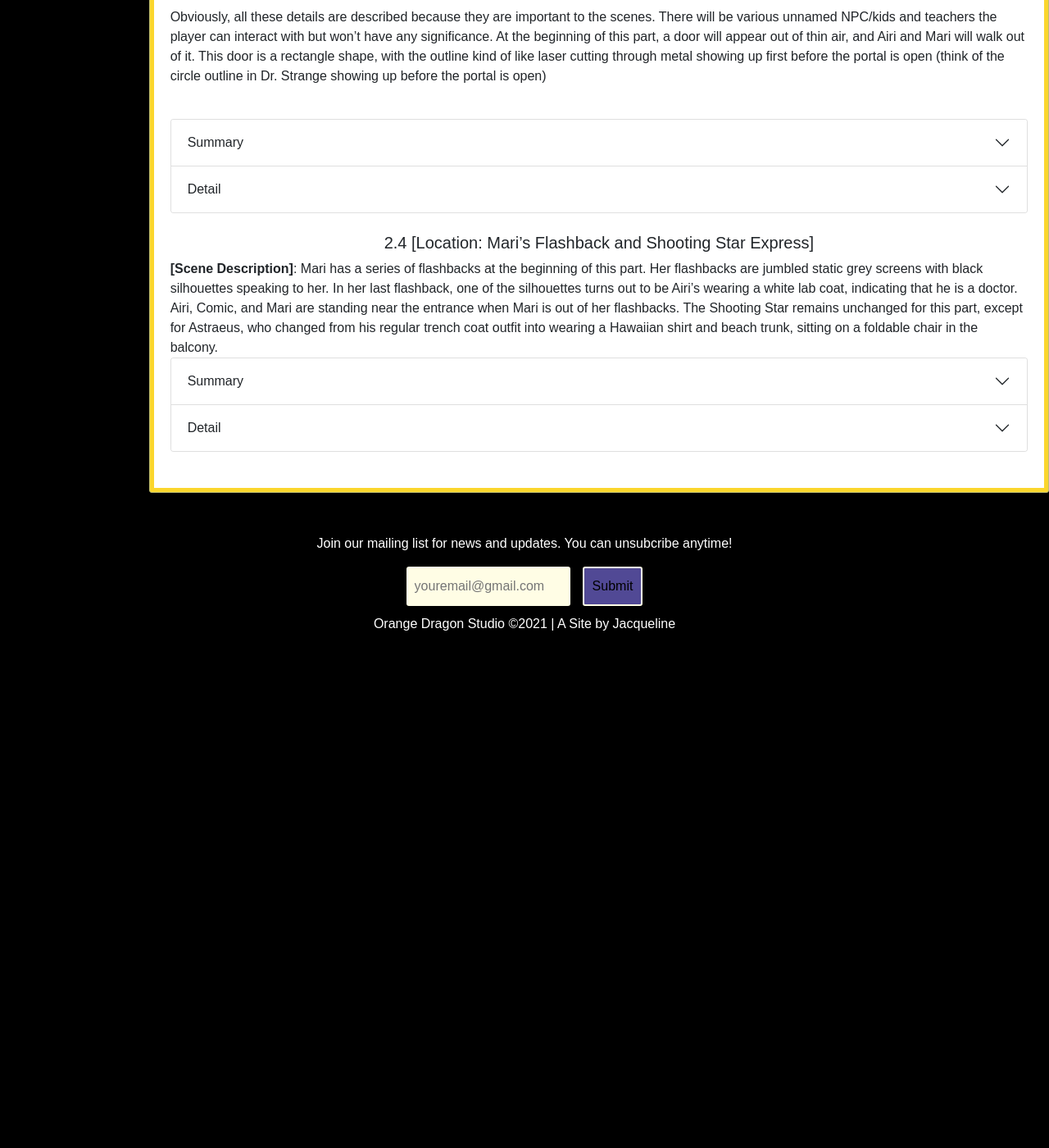
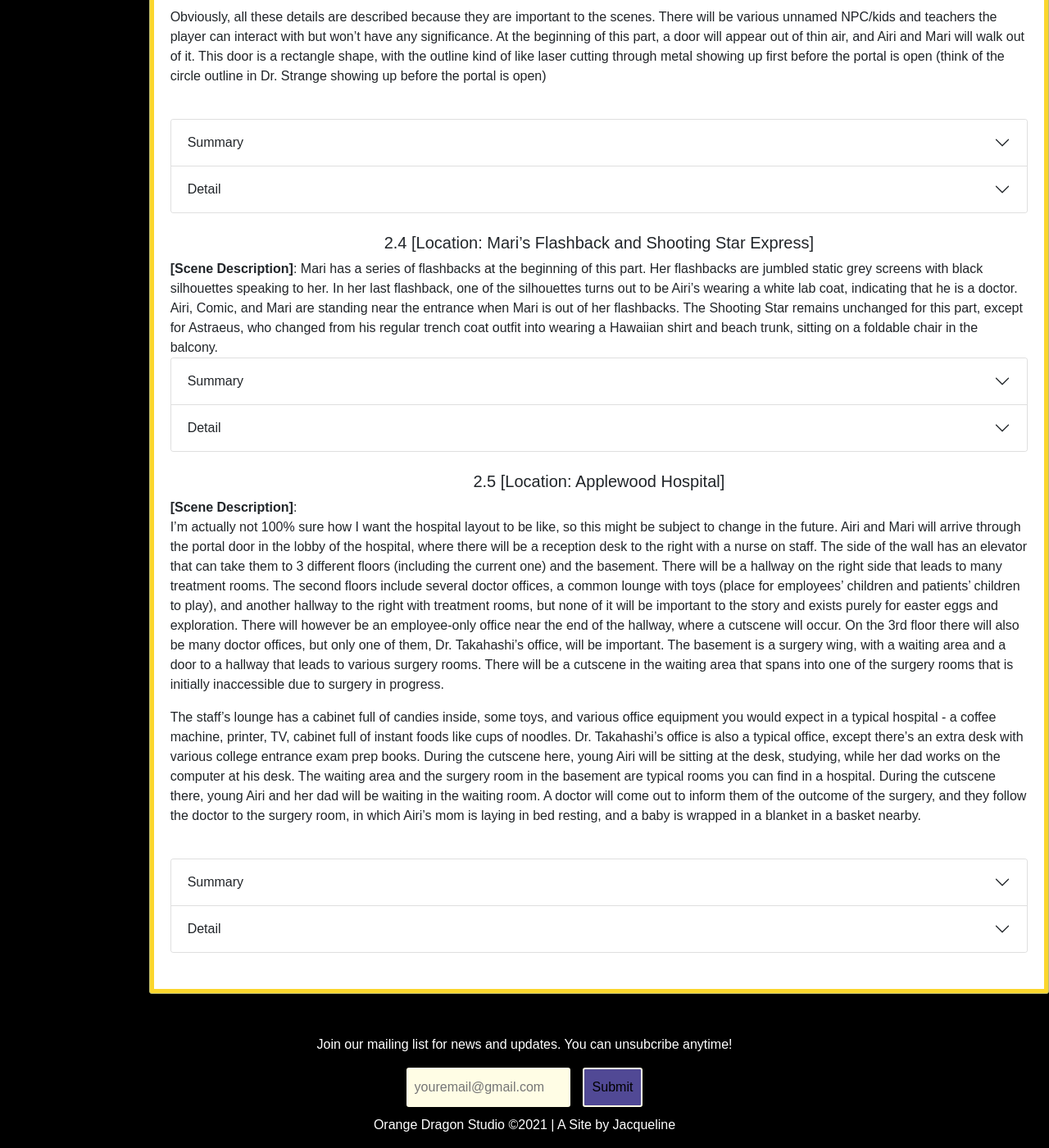
Before and after one commit to Jacquelinett/mwuaps, a Jekyll site: the page built from wiki/story/chapter2/index.html, in a window 1280 px wide and 1400 px high, scrolled down 1237 px. Shown: the whole window at 82% size. Built offline with Jekyll 4.4.1, drawn with Linux system fonts in a browser that asks for light colours; before the commit the page ends 2026 px from its top, so only the background shows below that.

Commit message:
part 5 chapter 2

```diff
--- /dev/null
+++ b/wiki/story/chapter2/chapter2-5.html
@@ -0,0 +1,167 @@
+<h5>2.5 [Location: Applewood Hospital]</h5>
+
+<b>[Scene Description]</b>: <p>I’m actually not 100% sure how I want the hospital layout to be like, so this might be
+subject to change in the future. Airi and Mari will arrive through the portal door in the lobby of the hospital, where
+there will be a reception desk to the right with a nurse on staff. The side of the wall has an elevator that can take
+them to 3 different floors (including the current one) and the basement. There will be a hallway on the right side that
+leads to many treatment rooms. The second floors include several doctor offices, a common lounge with toys (place for
+employees’ children and patients’ children to play), and another hallway to the right with treatment rooms, but none of
+it will be important to the story and exists purely for easter eggs and exploration. There will however be an
+employee-only office near the end of the hallway, where a cutscene will occur. On the 3rd floor there will also be many
+doctor offices, but only one of them, Dr. Takahashi’s office, will be important. The basement is a surgery wing, with a
+waiting area and a door to a hallway that leads to various surgery rooms. There will be a cutscene in the waiting area
+that spans into one of the surgery rooms that is initially inaccessible due to surgery in progress.</p>
+
+<p>The staff’s lounge has a cabinet full of candies inside, some toys, and various office equipment you would expect in
+    a typical hospital - a coffee machine, printer, TV, cabinet full of instant foods like cups of noodles. Dr.
+    Takahashi’s office is also a typical office, except there’s an extra desk with various college entrance exam prep
+    books. During the cutscene here, young Airi will be sitting at the desk, studying, while her dad works on the
+    computer at his desk. The waiting area and the surgery room in the basement are typical rooms you can find in a
+    hospital. During the cutscene there, young Airi and her dad will be waiting in the waiting room. A doctor will come
+    out to inform them of the outcome of the surgery, and they follow the doctor to the surgery room, in which Airi’s
+    mom is laying in bed resting, and a baby is wrapped in a blanket in a basket nearby.</p>
+
+<br>
+<div class="accordion" id="chapter2-5">
+    <div class="accordion-item">
+        <button class="accordion-button collapsed" type="button" data-bs-toggle="collapse"
+            data-bs-target="#chapter2-5-1" aria-expanded="false" aria-controls="chapter2-5-1">
+            Summary
+        </button>
+        <div id="chapter2-5-1" class="accordion-collapse collapse" data-bs-parent="#chapter2-5">
+            <div class="accordion-body">
+                Airi and Mari visit Applewood hospital in the past when Airi’s little brother was about to be born. Once again,
+                Airi and Mari couldn’t find a Mari anywhere, but Mari could recall more details about her life. Like Airi, Mari’s
+                parents also apparently worked at the hospital, so they both have spent a lot of their childhood weekends at the
+                hospitals. When Airi and Mari enter the delivery room, Mari was able to recall that she had a sister, and they
+                bond over their similar past. Mari tried to remember more about her sister, but the only thing she couldn’t
+                remember was herself crying. Afterward, Airi and Mari return to the Shooting Star Express.
+
+            </div>
+        </div>
+    </div>
+    <div class="accordion-item">
+        <button class="accordion-button collapsed" type="button" data-bs-toggle="collapse"
+            data-bs-target="#chapter2-5-2" aria-expanded="false" aria-controls="chapter2-5-2">
+            Detail
+        </button>
+        <div id="chapter2-5-2" class="accordion-collapse collapse" data-bs-parent="#chapter2-5">
+            <div class="accordion-body">
+                <p>[Scene]: The Shooting Star Express transportation door appears in the middle of the hospital lobby,
+                    and Airi and Mari walk out from it. A moment after, the front door/hospital entrance opens, and
+                    young Airi and her dad enter, walk to the elevator, and go upstairs as Airi stares at them while
+                    Mari just scans around the room. The elevator door closes and Mari starts talking to Airi.</p>
+                <ul>
+                    <li>[Mari]: “Well we saw you, but I don’t see myself anywhere here either. I definitely have been
+                        here before though, this place feels very familiar”</li>
+                    <li>[Airi]: “It is the only hospital in town. You definitely have been here before if you lived in
+                        the town. Let’s explore around, maybe you were in one of the treatment rooms”</li>
+                </ul>
+
+                <p>[Gameplay]: Similar to the school section, the player will need to explore and perform various
+                    actions indicated below in any order (unless specified otherwise). There will be various optional
+                    dialogs but not required to proceed that can give more tidbits, such as if the player interacts with
+                    the receptionist/nurse, Mari will recognize the nurse working there; or if the player interacts with
+                    any of the kids in the lounge, Mari will remark that she vaguely remember playing in here when she
+                    was young. But to proceed, the list is:</p>
+                <ul>
+                    <li>
+                        Enter the staff’s lounge
+                        <ul>
+                            <li>[Mari]: “Hey, I recognize this room</li>
+                            <li>[Airi]: “Are you sure? This is the staff lounge unless your parents worked here, I don’t
+                                think you would be allowed in here</li>
+                            <li>[Mari]: “Yeah I think so, I remember coming in here to scourge for instant noodles haha”
+                            </li>
+                            <li>[Mari walk over to open one of the cabinets]: “Yup, here it is”</li>
+                            <li>[Airi]: “I’m surprised. It is really weird then that we don’t know each other,
+                                considering your parents’ worked here too”</li>
+                            <li>[Mari]: “I don’t think I spent a lot of time here, most of my memories were just
+                                sneaking in to take food... mostly candies haha</li>
+                            <li>[Airi laugh]: “Hey same!”</li>
+                        </ul>
+                    </li>
+                    <li>
+                        Enter Dr. Takahashi office
+                        <ul>
+                            <li>[Mari]: “This… this is your parents’ office isn’t it?”</li>
+                            <li>[Airi]: “Yeah… could we actually not look in here? I spent a lot of time here so if you
+                                were here I would know”</li>
+                            <li>[Mari]: “Yeah, of course, are you okay?”</li>
+                            <li>[Airi]: “I am fine, it just brings back bad memories for me.”</li>
+                            <li>[Mari]: “Do you want to talk about it?</li>
+                            <li>[Airi]: “No, not really, it's not worth getting into right now.”</li>
+                            <li>[Mari]: “I understand”</li>
+                            <li>[Airi]: “We can still look around, but I don’t want to spend much time here</li>
+                            <li>Despite what Airi said, the player can still take their time exploring the room, Mari
+                                will make some remarks about various things in the room, with foreshadowing about who
+                                she is.</li>
+                        </ul>
+                    </li>
+                    <li>Once both of the above are done, Airi will remark that “Hmm it should be about now”. We cut to a
+                        scene of Dr. Takahashi receiving a call, telling Airi then they both run out of the office, to
+                        the elevator then down to the basement. The player can then enter the waiting area, where a
+                        cutscene will occur.</li>
+                </ul>
+
+                <p>[Scene]: Young Airi and her dad wait in the waiting area, a moment after, the hallway door opens, and
+                    a doctor exits, and young Airi and her dad stand up and quickly walk over. The doctor will be saying
+                    things to the two, but there is no visible dialog for the player to read. A moment after, young Airi
+                    and her dad follow the doctor, and Mari and Airi follow them. The scene fades to black and fades
+                    back to young Airi and her dad in the delivery room, both wearing a hospital gown, cap, and mask.
+                    Takeda walks up to Yumiko and holds her hand, while young Airi runs over to look at the baby with
+                    excitement</p>
+                <ul>
+                    <li>[Mari chuckle]: “Well I am definitely not in this room”</li>
+                    <li>[Airi smile]: “Sorry, my brother being born is basically the only happy memory I have at the
+                        hospital so I wanted to see it again”</li>
+                    <li>[Mari]: “Oh?”</li>
+                    <li>[Airi]: “Yeah. I… spent a fair amount of my time in my childhood in the hospital since my
+                        parents work here. They didn’t want to leave me home alone so it meant after school they took me
+                        here. Sometimes my parents work weekends too so I even have to spend some of my weekends here.”
+                    </li>
+                    <li>[Mari]: “Ah…”</li>
+                    <li>[Mari pauses for a second]: “You know what, I vaguely remember similar things happened to me. I
+                        could have sworn I spend a lot of time at my parents’ office too”</li>
+                    <li>[Airi raises her eyebrows]”: “Really?”</li>
+                    <li>[Mari]: “Yeah. I think my parents also worked here, but I can’t remember the details.”</li>
+                    <li>[Airi laugh]: “You know the more I learn about you the more mysterious you become. Maybe you are
+                        me, just from a parallel universe or something”</li>
+                    <li>[Mari laughs]: “That might very well be. Although… I don’t remember having a brother. I think I
+                        have a younger sister instead”</li>
+                    <li>[Airi chuckle]: “Aw darn, it would have been cool if we were the same person”</li>
+                    <li>Silence for a moment</li>
+                    <li>[Mari]: “Were you close with your brother?”</li>
+                    <li>[Airi]: “Sort of, but not really. We are a different generation so to speak, he’s about 9 years
+                        younger than me. He was also… very busy, much more than I ever was. My parents wanted a
+                        successful son so they basically showered him with extra work. Since they stopped pushing things
+                        on me after, I always felt a bit guilty while talking to my brother so I didn’t really talk to
+                        him much”</li>
+                    <li>[Mari]: “Ah. I’m sorry to hear that”</li>
+                    <li>[Airi]: “It’s alright. Do you remember much about your sister?”</li>
+                    <li>[Mari]: How did I feel about my sister…?”</li>
+                    <li>We see a very short flashback of Mari crying. We cut back to Mari putting her hand on her head,
+                        indicating she’s in pain</li>
+                    <li>[Airi]: “Are you okay?”</li>
+                    <li>[Mari]: “Yeah sorry, I thought I remember something but… it doesn’t make sense”</li>
+                    <li>[Airi]: “What did you remember?”</li>
+                    <li>[Mari]: “I see myself crying”</li>
+                    <li>[Airi]: “While thinking about your sister?”</li>
+                    <li>[Mari]: “Yeah, that’s why I don’t think it makes sense. Sorry other than that I couldn’t recall
+                        much”</li>
+                    <li>[Airi]: “It’s okay. Let’s head back. I think we explored most if not everything now. Plus I’m
+                        starving, let’s see what Comic has for us.</li>
+                    <li>[Mari still had her hand on her head]: “Yeah, let’s head back”</li>
+                    <li>Airi and Mari exit back to the waiting area</li>
+                    <li>[Airi]: “Comic?”</li>
+                    <li>Similar to previous scenes, a door will appear out of thin air and Comic pops his head out, but
+                        this time he has a chef hat on his head. Comic gives them a grin and says “Come on in!” and Mari
+                        and Airi enter as the scene fades to black.</li>
+                </ul>
+
+            </div>
+        </div>
+    </div>
+</div>
+
+<br>
--- a/wiki/story/chapter2/index.html
+++ b/wiki/story/chapter2/index.html
@@ -8,3 +8,4 @@ title: An Airi To The Past
 {% include_relative chapter2-2.html %}
 {% include_relative chapter2-3.html %}
 {% include_relative chapter2-4.html %}
+{% include_relative chapter2-5.html %}
```
